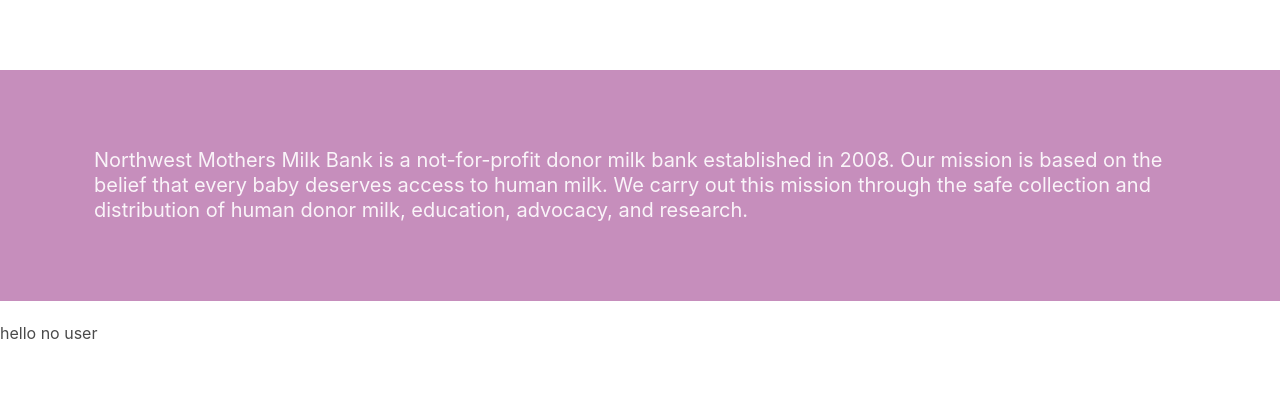
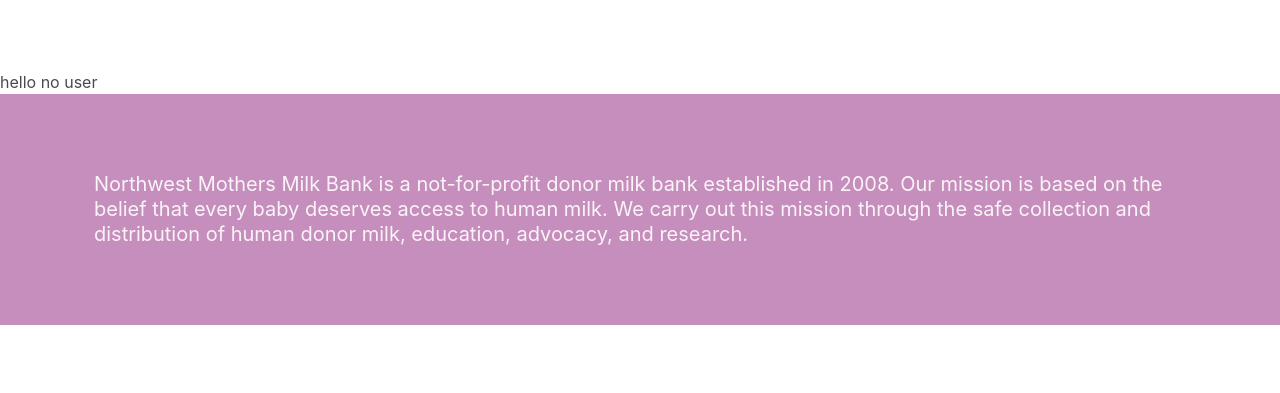
Before and after one commit to ShaneMoyo/mothers-milk, a React (Create React App) app: page / in a window 1280 px wide. Shown: the part 130-523 px from the top of the page. Built offline with nearby package versions, Linux system fonts and the light colour scheme; no server answers.

Commit message:
commented out check for token on app level

```diff
--- a/src/app/App.js
+++ b/src/app/App.js
@@ -8,8 +8,8 @@ import { checkForToken } from '../auth/actions';
 
 class App extends Component {
   componentDidMount() {
-    console.log('checking for token');
-    this.props.checkForToken();
+    console.log('checking for token================');
+    //this.props.checkForToken();
   }
 
   render() {
--- a/src/home/Home.js
+++ b/src/home/Home.js
@@ -19,7 +19,6 @@ class Home extends Component {
   componentDidMount() {
     this.props.checkForToken();
     this.props.loadDropSites();
-    // this.props.loadUserById('5a3049a9b9b5be39a648906c');
   }
 
   render() {
@@ -27,10 +26,9 @@ class Home extends Component {
     return (
       <div>
         <Header/>
+        <h1>hello { users ? users.name : 'no user' }</h1>
         <HomeInfo/>
         <div className="need-space"></div>
-        <h1>hello { users ? users.name : 'no user' }</h1>
-
         <div className="container is-fluid">
           <div className="need-space"></div>
           <div className="tile is-ancestor">
```
